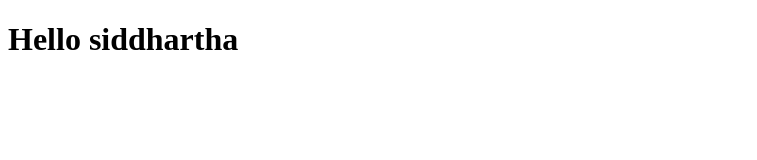
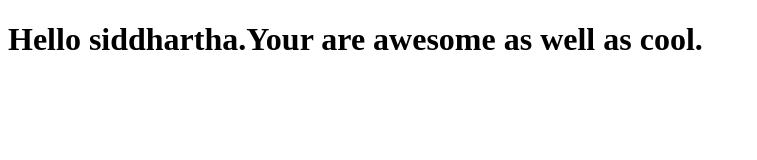
Before and after one commit to Siddhartha-56016/Learning-web-designing, a plain HTML site: page site/index.html in a window 1280 px wide. Shown: the whole page, without its empty margins (0-757 px from the left). Drawn offline with Linux system fonts and the light colour scheme.

Commit message:
Small addition to our page content

```diff
--- a/site/index.html
+++ b/site/index.html
@@ -4,6 +4,6 @@
 	<title>Hello Siddhartha </title>
 </head>
 <body>
-<h1>Hello siddhartha</h1>
+<h1><color="yellow">Hello siddhartha.Your are awesome as well as cool.<color></h1>
 </body>
 </html>
```
